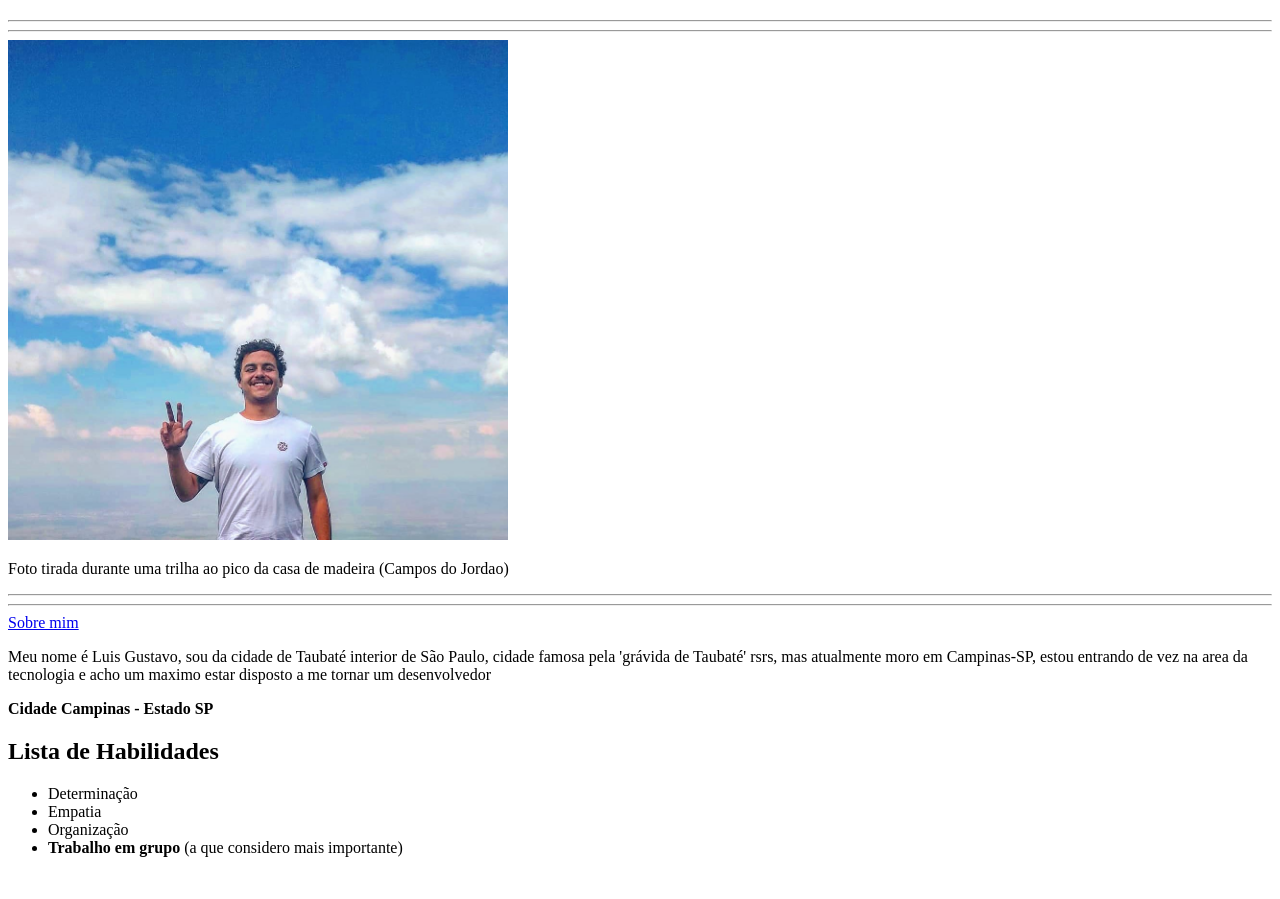
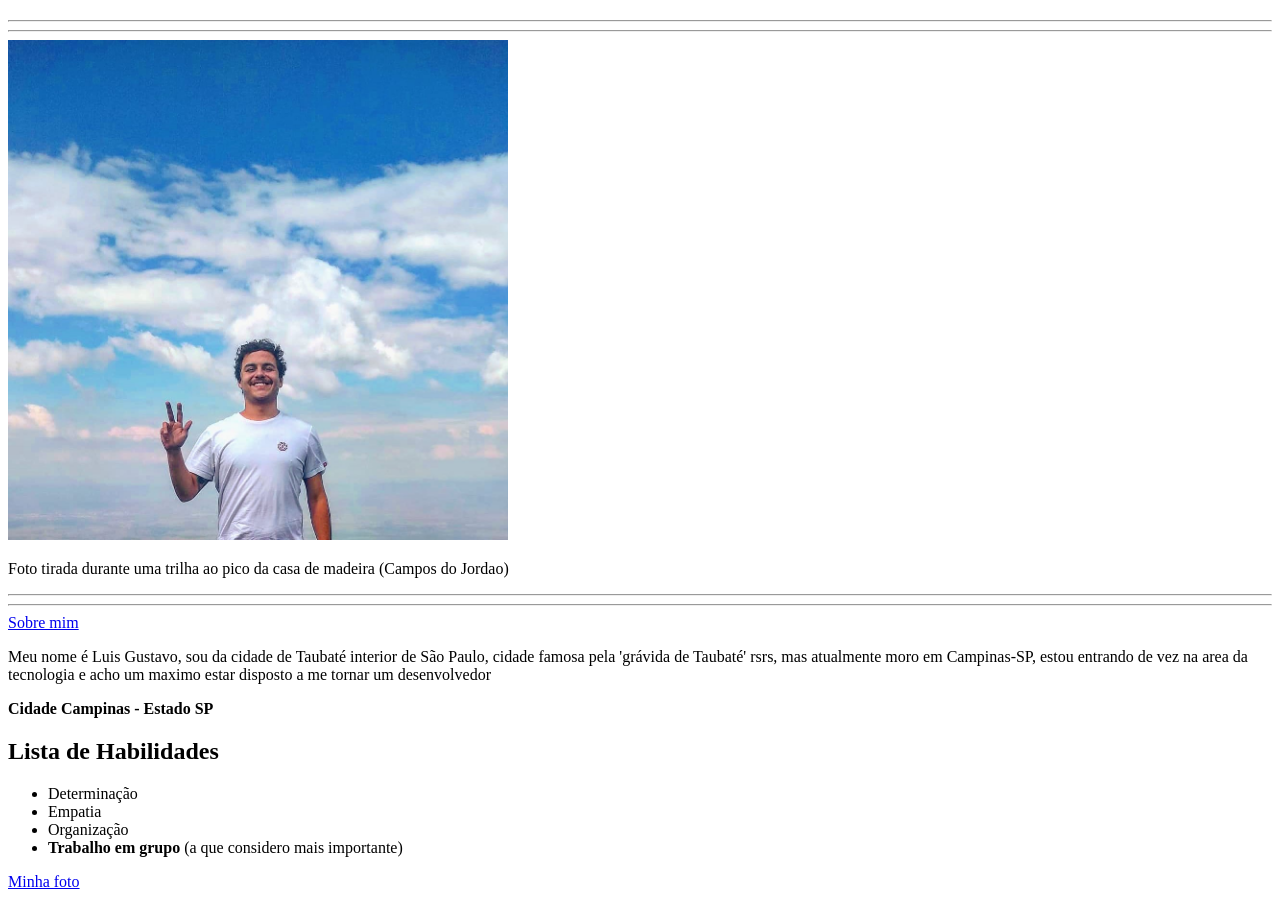
Before and after one commit to gustCamp0s/gustCamp0s.github.io, a plain HTML site: page index.html in a window 1280 px wide. Shown: the part 60-959 px from the top of the page. Before the commit the page ends 933 px from the top, so only its background shows below. Drawn offline with Linux system fonts and the light colour scheme.

Commit message:
adicionado um link para uma foto

```diff
--- a/index.html
+++ b/index.html
@@ -25,6 +25,6 @@
 <li>Organização</li>
 <li><strong>Trabalho em grupo</strong> (a que considero mais importante)</li>
 </ul>
-
+<a href="IMG_20200502_063705_458.jpg">Minha foto </a>
 </body>
 </html>
```
